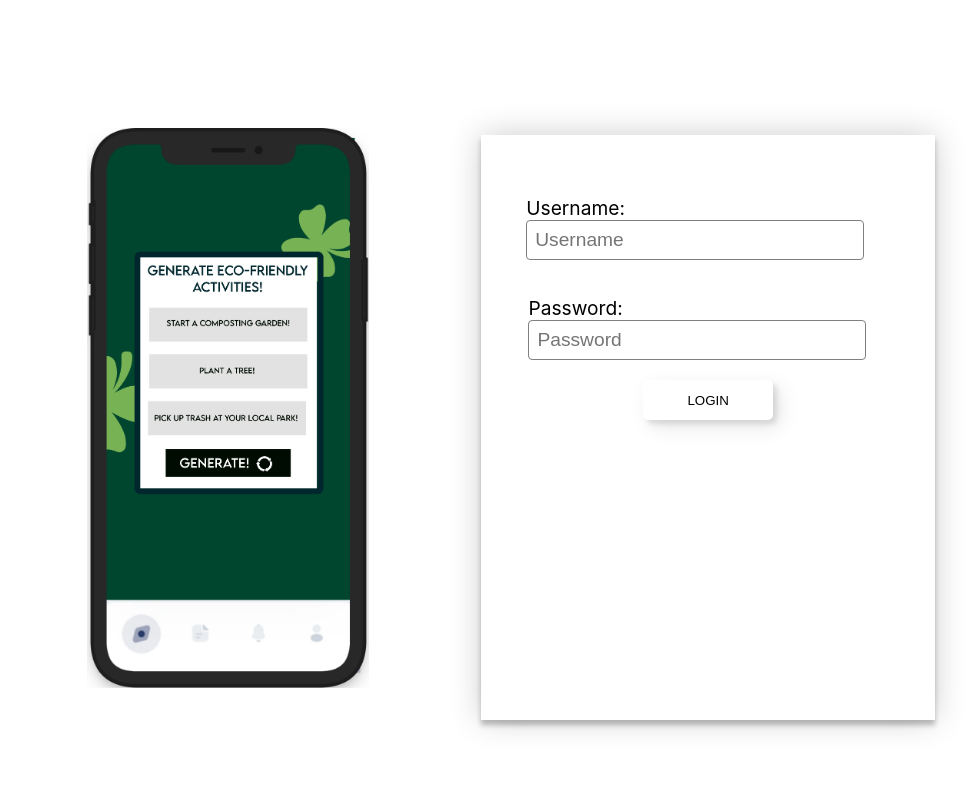
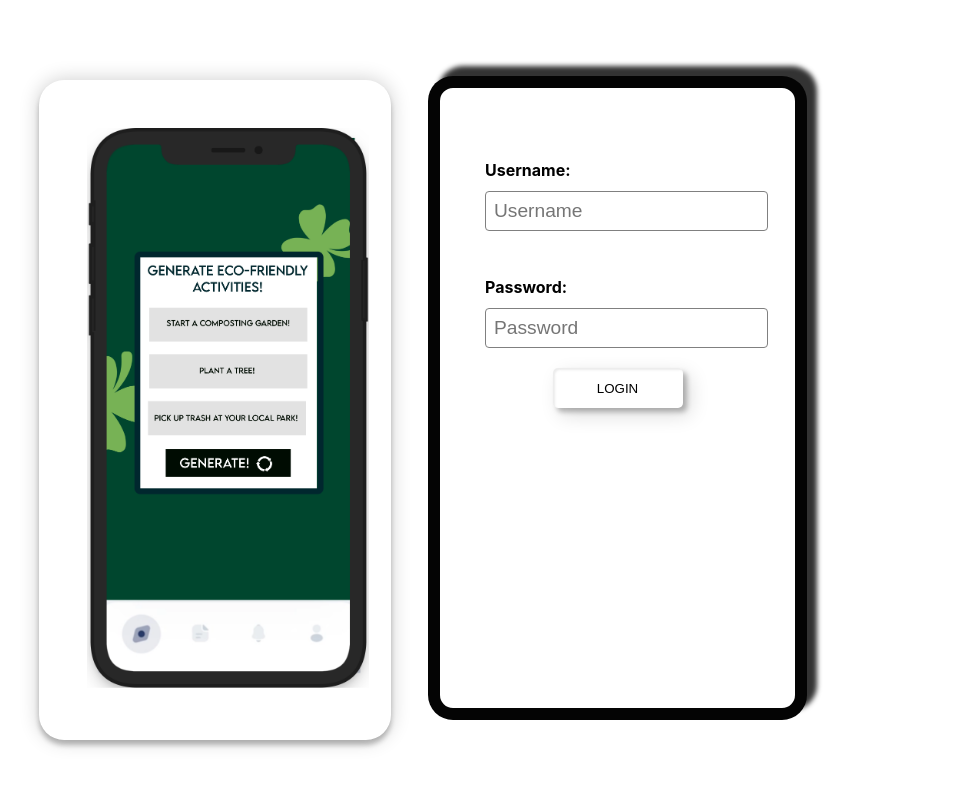
Before and after one commit to yummybomb/HackPrinceton2023, a React (Create React App) app in the folder frontend/: page / in a window 1280 px wide. Shown: the top 788 px of the page, without its empty margins (217-1194 px from the left). Built offline with nearby package versions, Linux system fonts and the light colour scheme.

Commit message:
UI changes + backend nft minter

```diff
--- a/frontend/src/components/LoginPage.js
+++ b/frontend/src/components/LoginPage.js
@@ -24,12 +24,12 @@ const LoginPage = () =>  {
       <ImageScroll></ImageScroll>
       <form onSubmit={handleSubmit}>
         <label>
-          Username:
+          <h1>Username:</h1>
           <input type="text" placeholder="Username" value={username} onChange={handleUsernameChange} />
         </label>
         <br />
         <label>
-          Password:
+          <h1>Password:</h1>
           <input type="password" placeholder="Password" value={password} onChange={handlePasswordChange} />
         </label>
         <br />
--- a/frontend/src/components/NavBar.js
+++ b/frontend/src/components/NavBar.js
@@ -11,7 +11,7 @@ const NavBar = () => {
                 <li><a href = "/">LOGIN</a></li>
                 <li><a href = "/dashboard">DASHBOARD</a></li>
                 <li><a href = "/generate">GENERATE</a></li>
-                <li><a href = "/completions">COMPLETIONS</a></li>
+                <li><a href = "/completions">REWARDS</a></li>
             </ul>
         </div>
     </nav>
--- a/frontend/src/components/assets/ImageScroll.css
+++ b/frontend/src/components/assets/ImageScroll.css
@@ -32,6 +32,8 @@ div.scrollmenu {
     position: absolute;
     left: 20%;
     top: 10%;
+    border-radius: 25px;
+    box-shadow: 0 0 20px 0 rgba(0, 0, 0, 0.2), 0 5px 5px 0 rgba(0, 0, 0, 0.24);
   }
 
   .media-scroller > a {
--- a/frontend/src/components/assets/LoginPage.css
+++ b/frontend/src/components/assets/LoginPage.css
@@ -1,15 +1,18 @@
-
-
 form {
     display: flex;
     flex-direction: column;
     align-items: center;
     position: absolute;
-    right: 10%;
+    right: 20%;
     bottom: 10%;
     padding: 45px;
     padding-bottom: 300px;
-    box-shadow: 0 0 30px 0 rgba(0, 0, 0, 0.2), 0 5px 5px 0 rgba(0, 0, 0, 0.24);
+    border-radius: 25px;
+    box-shadow: 10px -10px 5px rgba(0,0,0,0.8);
+    -moz-box-shadow: 10px -10px 5px rgba(0,0,0,0.8);
+    -webkit-box-shadow: 10px -10px 5px rgba(0,0,0,0.8);
+    -o-box-shadow: 10px -10px 5px rgba(0,0,0,0.8);
+    border: 12px solid rgba(0, 0, 0, 0.986);
     background-color: rgb(255, 255, 255);
   }
 
@@ -41,9 +44,9 @@ form {
     transition: all 0.3s ease;
     position: relative;
     display: inline-block;
-     box-shadow:inset 2px 2px 2px 0px rgba(255,255,255,.5),
-     7px 7px 20px 0px rgba(0,0,0,.1),
-     4px 4px 5px 0px rgba(0,0,0,.1);
+     box-shadow:inset 2px 2px 2px 0px rgba(218, 218, 218, 0.5),
+     7px 7px 20px 0px rgba(0, 0, 0, 0.142),
+     4px 4px 5px 0px rgba(0, 0, 0, 0.256);
     outline: none;
     border: none;
   }
@@ -79,9 +82,8 @@ form {
     top: 2px;
   }
 
-
-
   h1 {
     font-weight: none;
-    text-align: center;
+    text-align: left;
+    font-size: medium;
   }
```
Also changed, not shown: frontend/src/components/assets/treeNFT.png (added).
